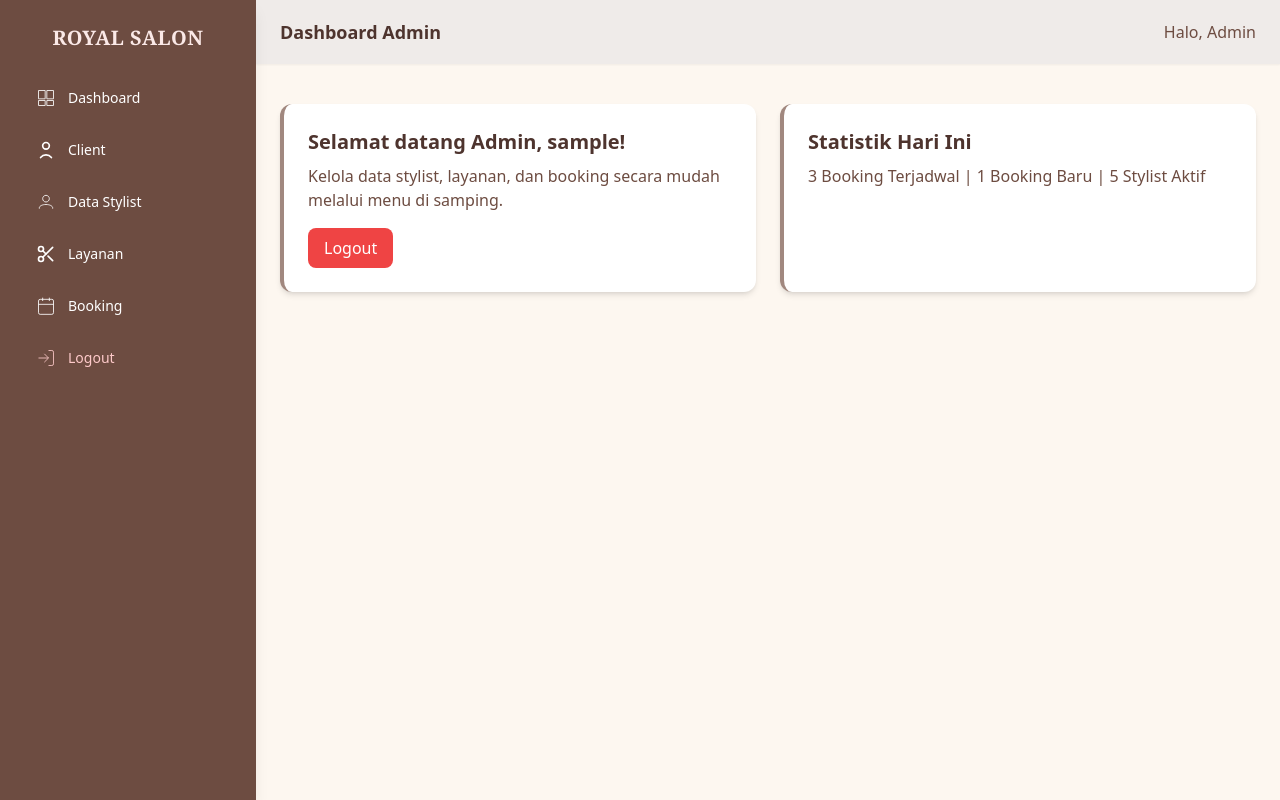
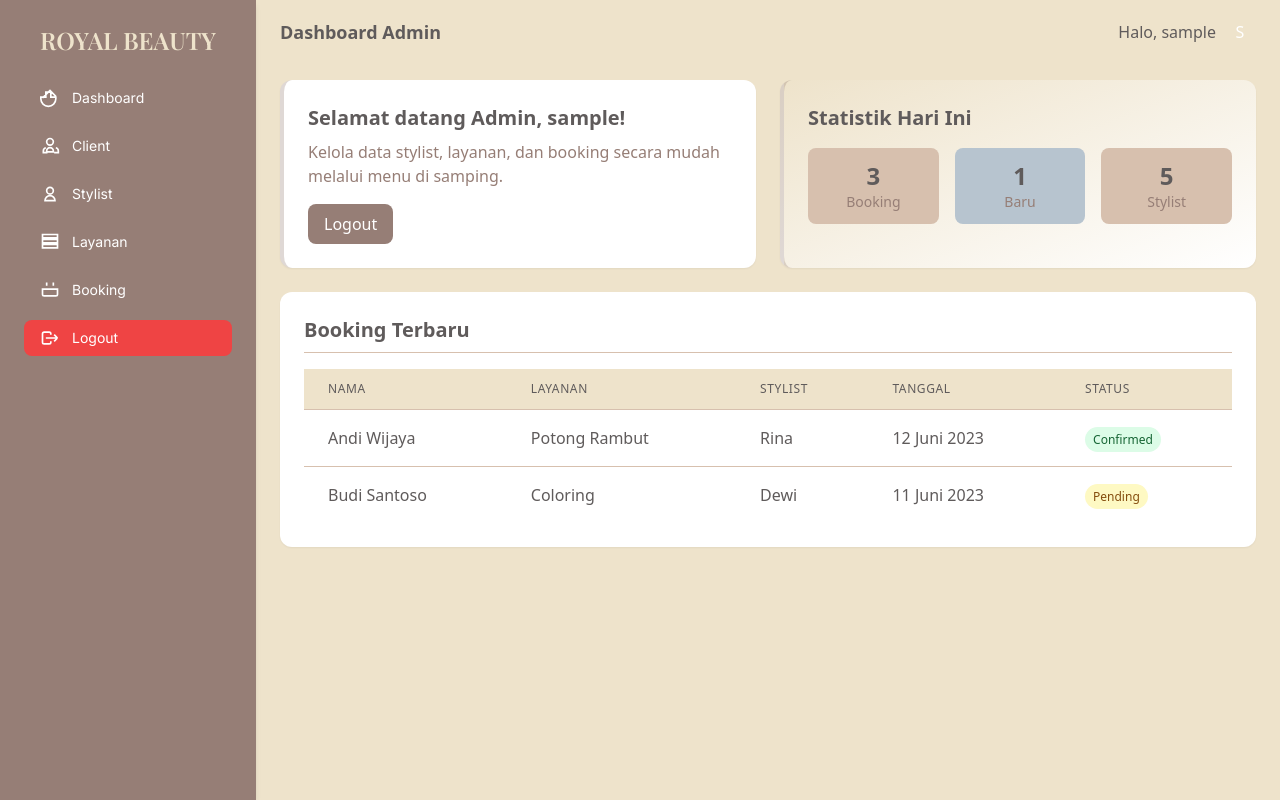
Before and after one commit to AmelyaSofia/project-web, a PHP site: page /view/adminDashboard.php in a window 1280 px wide. Run offline with PHP 8.4, Linux system fonts and the light colour scheme; the visitor is signed in with stand-in values (Sample User, id 1); some libraries are stand-ins or nearby versions.

Commit message:
lesgowwww

```diff
--- a/view/adminDashboard.php
+++ b/view/adminDashboard.php
@@ -1,12 +1,3 @@
-<?php
-session_start();
-if (!isset($_SESSION['role']) || $_SESSION['role'] !== 'admin') {
-    header('Location: login.php');
-    exit;
-}
-echo "Selamat datang Admin, " . $_SESSION['username'];
-?>
-<a href="logout.php">Logout</a>
 <?php
 session_start();
 if (!isset($_SESSION['role']) || $_SESSION['role'] !== 'admin') {
@@ -23,29 +14,100 @@ if (!isset($_SESSION['role']) || $_SESSION['role'] !== 'admin') {
   <title>Dashboard Admin | Royal Salon</title>
   <script src="https://cdn.tailwindcss.com"></script>
   <style>
+    :root {
+      --primary-light: #EEE3CB;
+      --primary-medium: #D7C0AE;
+      --primary-dark: #967E76;
+      --secondary-dark: #5F5B5B;
+      --accent-cool: #B7C4CF;
+    }
     body {
-      background-color: #fdf7f0; /* cream soft */
+      background-color: var(--primary-light);
+      transition: all 0.3s ease;
+    }
+    .card-hover {
+      transition: transform 0.3s ease, box-shadow 0.3s ease;
+    }
+    .card-hover:hover {
+      transform: translateY(-5px);
+      box-shadow: 0 10px 20px rgba(0,0,0,0.1);
+    }
+    .smooth-border {
+      border-color: rgba(150, 126, 118, 0.3);
     }
   </style>
 </head>
-<body class="min-h-screen text-[#4e342e] font-sans">
+<body class="min-h-screen font-sans text-[var(--secondary-dark)]">
 
   <?php include 'include/sidebar.php'; ?>
   <?php include 'include/navbar.php'; ?>
 
-  <main class="ml-64 p-6 pt-20">
+  <main class="ml-64 p-6 pt-20 transition-all duration-300">
     <section class="grid grid-cols-1 md:grid-cols-2 gap-6">
       <!-- Welcome Card -->
-      <div class="bg-white rounded-xl shadow-md border-l-4 border-[#a1887f] p-6 transition-transform hover:-translate-y-1">
-        <h3 class="text-xl font-semibold text-[#4e342e] mb-2">Selamat datang Admin, <?= htmlspecialchars($_SESSION['username']) ?>!</h3>
-        <p class="text-[#6d4c41] mb-4">Kelola data stylist, layanan, dan booking secara mudah melalui menu di samping.</p>
-        <a href="logout.php" class="inline-block px-4 py-2 bg-red-500 text-white rounded-lg hover:bg-red-600 transition">Logout</a>
+      <div class="bg-white rounded-xl shadow-sm smooth-border border-l-4 p-6 card-hover">
+        <h3 class="text-xl font-semibold mb-2">Selamat datang Admin, <?= htmlspecialchars($_SESSION['username']) ?>!</h3>
+        <p class="text-[var(--primary-dark)] mb-4">Kelola data stylist, layanan, dan booking secara mudah melalui menu di samping.</p>
+        <a href="logout.php" class="inline-block px-4 py-2 bg-[var(--primary-dark)] text-white rounded-lg hover:bg-[var(--secondary-dark)] transition-colors duration-300">
+          Logout
+        </a>
       </div>
 
       <!-- Statistik -->
-      <div class="bg-white rounded-xl shadow-md border-l-4 border-[#a1887f] p-6 transition-transform hover:-translate-y-1">
-        <h3 class="text-xl font-semibold text-[#4e342e] mb-2">Statistik Hari Ini</h3>
-        <p class="text-[#6d4c41]">3 Booking Terjadwal | 1 Booking Baru | 5 Stylist Aktif</p>
+      <div class="bg-gradient-to-br from-[var(--primary-light)] to-white rounded-xl shadow-sm smooth-border border-l-4 p-6 card-hover">
+        <h3 class="text-xl font-semibold mb-2">Statistik Hari Ini</h3>
+        <div class="flex space-x-4 mt-4">
+          <div class="bg-[var(--primary-medium)] bg-opacity-30 p-3 rounded-lg text-center flex-1">
+            <p class="text-2xl font-bold text-[var(--secondary-dark)]">3</p>
+            <p class="text-sm text-[var(--primary-dark)]">Booking</p>
+          </div>
+          <div class="bg-[var(--accent-cool)] bg-opacity-30 p-3 rounded-lg text-center flex-1">
+            <p class="text-2xl font-bold text-[var(--secondary-dark)]">1</p>
+            <p class="text-sm text-[var(--primary-dark)]">Baru</p>
+          </div>
+          <div class="bg-[var(--primary-medium)] bg-opacity-30 p-3 rounded-lg text-center flex-1">
+            <p class="text-2xl font-bold text-[var(--secondary-dark)]">5</p>
+            <p class="text-sm text-[var(--primary-dark)]">Stylist</p>
+          </div>
+        </div>
+      </div>
+
+      <!-- Recent Bookings -->
+      <div class="bg-white rounded-xl shadow-sm p-6 col-span-1 md:col-span-2 card-hover">
+        <h3 class="text-xl font-semibold mb-4 pb-2 border-b border-[var(--primary-medium)]">Booking Terbaru</h3>
+        <div class="overflow-x-auto">
+          <table class="min-w-full divide-y divide-[var(--primary-medium)] divide-opacity-30">
+            <thead class="bg-[var(--primary-light)] bg-opacity-50">
+              <tr>
+                <th class="px-6 py-3 text-left text-xs font-medium uppercase tracking-wider">Nama</th>
+                <th class="px-6 py-3 text-left text-xs font-medium uppercase tracking-wider">Layanan</th>
+                <th class="px-6 py-3 text-left text-xs font-medium uppercase tracking-wider">Stylist</th>
+                <th class="px-6 py-3 text-left text-xs font-medium uppercase tracking-wider">Tanggal</th>
+                <th class="px-6 py-3 text-left text-xs font-medium uppercase tracking-wider">Status</th>
+              </tr>
+            </thead>
+            <tbody class="bg-white divide-y divide-[var(--primary-medium)] divide-opacity-20">
+              <tr class="hover:bg-[var(--primary-light)] hover:bg-opacity-30 transition-colors duration-200">
+                <td class="px-6 py-4 whitespace-nowrap">Andi Wijaya</td>
+                <td class="px-6 py-4 whitespace-nowrap">Potong Rambut</td>
+                <td class="px-6 py-4 whitespace-nowrap">Rina</td>
+                <td class="px-6 py-4 whitespace-nowrap">12 Juni 2023</td>
+                <td class="px-6 py-4 whitespace-nowrap">
+                  <span class="px-2 py-1 text-xs rounded-full bg-green-100 text-green-800">Confirmed</span>
+                </td>
+              </tr>
+              <tr class="hover:bg-[var(--primary-light)] hover:bg-opacity-30 transition-colors duration-200">
+                <td class="px-6 py-4 whitespace-nowrap">Budi Santoso</td>
+                <td class="px-6 py-4 whitespace-nowrap">Coloring</td>
+                <td class="px-6 py-4 whitespace-nowrap">Dewi</td>
+                <td class="px-6 py-4 whitespace-nowrap">11 Juni 2023</td>
+                <td class="px-6 py-4 whitespace-nowrap">
+                  <span class="px-2 py-1 text-xs rounded-full bg-yellow-100 text-yellow-800">Pending</span>
+                </td>
+              </tr>
+            </tbody>
+          </table>
+        </div>
       </div>
     </section>
   </main>
--- a/view/include/navbar.php
+++ b/view/include/navbar.php
@@ -1,5 +1,9 @@
-<!-- include/navbar.php -->
-<div class="bg-[#efebe9] h-16 flex items-center justify-between px-6 shadow-sm fixed top-0 left-64 right-0 z-40">
-  <h1 class="text-lg font-semibold text-[#4e342e]">Dashboard Admin</h1>
-  <div class="text-[#6d4c41] font-medium">Halo, Admin</div>
+<div class="bg-[var(--primary)] h-16 flex items-center justify-between px-6 fixed top-0 left-64 right-0">
+  <h1 class="text-lg font-semibold">Dashboard Admin</h1>
+  <div class="flex items-center gap-2">
+    <span class="font-medium">Halo, <?= htmlspecialchars($_SESSION['username']) ?></span>
+    <div class="w-8 h-8 rounded-full bg-[var(--secondary)] text-white flex items-center justify-center">
+      <?= strtoupper(substr($_SESSION['username'], 0, 1)) ?>
+    </div>
+  </div>
 </div>
--- a/view/include/sidebar.php
+++ b/view/include/sidebar.php
@@ -1,61 +1,61 @@
-<!-- include/sidebar.php -->
-<aside class="w-64 bg-[#6d4c41] text-white fixed top-0 left-0 h-full p-6 space-y-6 shadow-lg z-50">
-  <div class="text-xl font-serif font-bold text-center text-[#fbe9e7] tracking-wide">ROYAL SALON</div>
-  <nav class="space-y-2 text-sm">
-    <!-- Dashboard -->
-    <a href="#" class="flex items-center gap-3 p-3 rounded-md hover:bg-[#5d4037] transition-all duration-200">
-      <svg xmlns="http://www.w3.org/2000/svg" class="w-5 h-5 stroke-current" fill="none" viewBox="0 0 24 24">
-        <path d="M3 13h8V3H3v10zm10 8h8v-6h-8v6zm0-8h8V3h-8v10zM3 21h8v-6H3v6z"/>
+<!-- Google Font -->
+<link href="https://fonts.googleapis.com/css2?family=Playfair+Display:wght@600&family=Inter&display=swap" rel="stylesheet">
+
+<!-- Sidebar -->
+<aside class="w-64 h-screen fixed top-0 left-0 bg-[#967E76] text-white shadow-md p-6 space-y-6">
+  <!-- Brand -->
+  <div class="text-2xl font-bold text-center text-[#EEE3CB]" style="font-family: 'Playfair Display', serif;">
+    ROYAL BEAUTY
+  </div>
+
+  <!-- Navigation -->
+  <nav class="space-y-3 text-sm" style="font-family: 'Inter', sans-serif;">
+    <a href="admindashboard.php" class="flex items-center gap-3 px-4 py-2 rounded-lg hover:bg-[#D7C0AE] transition">
+      <svg xmlns="http://www.w3.org/2000/svg" class="w-5 h-5" fill="none" stroke="currentColor" stroke-width="2"
+        viewBox="0 0 24 24">
+        <path d="M3 12l2-2m0 0l7-7 7 7M13 5v6h6v2a9 9 0 11-18 0v-2h6V5z" />
       </svg>
-      <span>Dashboard</span>
+      Dashboard
     </a>
 
-    <!-- Client -->
-    <a href="../index.php?modul=client&fitur=list" class="flex items-center gap-3 p-3 rounded-md hover:bg-[#5d4037] transition-all duration-200">
-      <svg xmlns="http://www.w3.org/2000/svg" class="w-5 h-5 stroke-current" fill="none" stroke-width="2" stroke-linecap="round" stroke-linejoin="round" viewBox="0 0 24 24">
-        <circle cx="12" cy="7" r="4"></circle>
-        <path d="M5.5 21a8.38 8.38 0 0113 0"></path>
+    <a href="../index.php?modul=client&fitur=list" class="flex items-center gap-3 px-4 py-2 rounded-lg hover:bg-[#D7C0AE] transition">
+      <svg xmlns="http://www.w3.org/2000/svg" class="w-5 h-5" fill="none" stroke="currentColor" stroke-width="2"
+        viewBox="0 0 24 24">
+        <path d="M17 20h5v-2a4 4 0 00-3-3.87M9 20H4v-2a4 4 0 013-3.87M16 7a4 4 0 11-8 0 4 4 0 018 0zM12 14a4 4 0 00-4 4v1h8v-1a4 4 0 00-4-4z" />
       </svg>
-      <span>Client</span>
+      Client
     </a>
 
-    <!-- Data Stylist -->
-    <a href="../index.php?modul=stylist&fitur=list" class="flex items-center gap-3 p-3 rounded-md hover:bg-[#5d4037] transition-all duration-200">
-      <svg xmlns="http://www.w3.org/2000/svg" class="w-5 h-5 stroke-current" fill="none" viewBox="0 0 24 24">
-        <path d="M12 12c2.21 0 4-1.79 4-4S14.21 4 12 4 8 5.79 8 8s1.79 4 4 4z"/>
-        <path d="M4 20v-1c0-2.21 3.58-4 8-4s8 1.79 8 4v1"/>
+    <a href="../index.php?modul=stylist&fitur=list" class="flex items-center gap-3 px-4 py-2 rounded-lg hover:bg-[#D7C0AE] transition">
+      <svg xmlns="http://www.w3.org/2000/svg" class="w-5 h-5" fill="none" stroke="currentColor" stroke-width="2"
+        viewBox="0 0 24 24">
+        <path d="M12 12c2.21 0 4-1.79 4-4s-1.79-4-4-4S8 5.79 8 8s1.79 4 4 4zm0 2c-3.31 0-6 2.69-6 6h12c0-3.31-2.69-6-6-6z"/>
       </svg>
-      <span>Data Stylist</span>
+      Stylist
     </a>
 
-    <!-- Layanan (scissors icon) -->
-    <a href="../index.php?modul=layanan&fitur=list" class="flex items-center gap-3 p-3 rounded-md hover:bg-[#5d4037] transition-all duration-200">
-      <svg xmlns="http://www.w3.org/2000/svg" class="w-5 h-5 stroke-current" fill="none" stroke-width="2" stroke-linecap="round" stroke-linejoin="round" viewBox="0 0 24 24">
-        <circle cx="6" cy="6" r="3"></circle>
-        <circle cx="6" cy="18" r="3"></circle>
-        <line x1="20" y1="4" x2="8.12" y2="15.88"></line>
-        <line x1="14.47" y1="14.48" x2="20" y2="20"></line>
-        <line x1="8.12" y1="8.12" x2="12" y2="12"></line>
+    <a href="../index.php?modul=layanan&fitur=list" class="flex items-center gap-3 px-4 py-2 rounded-lg hover:bg-[#D7C0AE] transition">
+      <svg xmlns="http://www.w3.org/2000/svg" class="w-5 h-5" fill="none" stroke="currentColor" stroke-width="2"
+        viewBox="0 0 24 24">
+        <path d="M3 3h18v4H3V3zm0 6h18v4H3V9zm0 6h18v4H3v-4z"/>
       </svg>
-      <span>Layanan</span>
+      Layanan
     </a>
 
-    <!-- Booking -->
-    <a href="#" class="flex items-center gap-3 p-3 rounded-md hover:bg-[#5d4037] transition-all duration-200">
-      <svg xmlns="http://www.w3.org/2000/svg" class="w-5 h-5 stroke-current" fill="none" viewBox="0 0 24 24">
-        <rect width="18" height="18" x="3" y="4" rx="2"/>
-        <path d="M16 2v4M8 2v4M3 10h18"/>
+    <a href="../index.php?modul=booking&fitur=list" class="flex items-center gap-3 px-4 py-2 rounded-lg hover:bg-[#D7C0AE] transition">
+      <svg xmlns="http://www.w3.org/2000/svg" class="w-5 h-5" fill="none" stroke="currentColor" stroke-width="2"
+        viewBox="0 0 24 24">
+        <path d="M8 7V3m8 4V3M3 11h18M5 19h14a2 2 0 002-2v-6H3v6a2 2 0 002 2z"/>
       </svg>
-      <span>Booking</span>
+      Booking
     </a>
 
-    <!-- Logout -->
-    <a href="logout.php" class="flex items-center gap-3 p-3 rounded-md hover:bg-red-600 transition-all duration-200 mt-4 text-red-200">
-      <svg xmlns="http://www.w3.org/2000/svg" class="w-5 h-5 stroke-current" fill="none" viewBox="0 0 24 24">
-        <path d="M15 3h4a2 2 0 012 2v14a2 2 0 01-2 2h-4"/>
-        <path d="M10 17l5-5-5-5M15 12H3"/>
+    <a href="logout.php" class="flex items-center gap-3 px-4 py-2 mt-6 rounded-lg bg-red-500 hover:bg-red-600 transition">
+      <svg xmlns="http://www.w3.org/2000/svg" class="w-5 h-5" fill="none" stroke="currentColor" stroke-width="2"
+        viewBox="0 0 24 24">
+        <path d="M17 16l4-4m0 0l-4-4m4 4H7m6 4v1a2 2 0 01-2 2H5a2 2 0 01-2-2V7a2 2 0 012-2h6a2 2 0 012 2v1"/>
       </svg>
-      <span>Logout</span>
+      Logout
     </a>
   </nav>
 </aside>
```
Also changed, not shown: controller/bookingController.php (+15 -16 lines).
